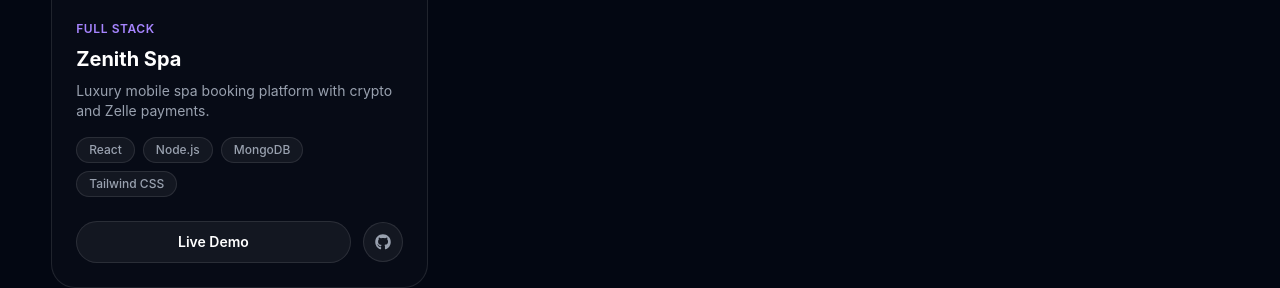
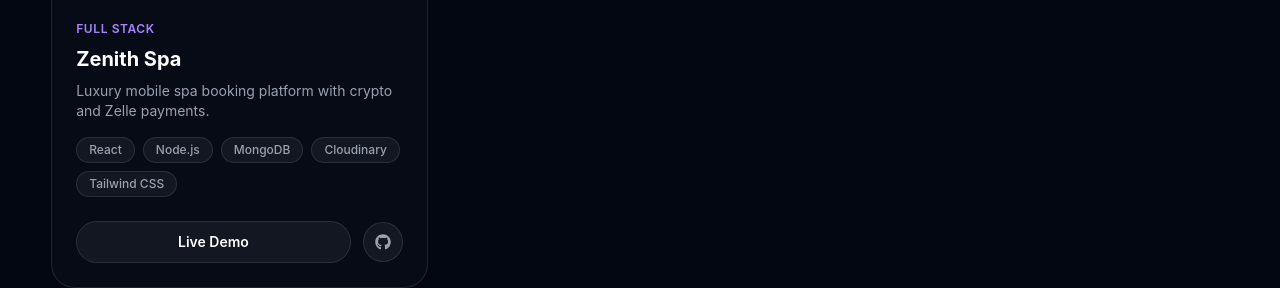
Before and after one commit to Tobyishiwu/tobyishiwu-portfolio, a React (Vite) app: page / in a window 1280 px wide. Shown: the part 1680-1968 px from the top of the page. Built offline with nearby package versions, Linux system fonts and the light colour scheme.

Commit message:
Refactor projects into shared data file for easier updates

```diff
--- /dev/null
+++ b/src/data/projects.js
@@ -0,0 +1,20 @@
+export const projects = [
+  {
+    name: "Zenith Spa",
+    tag: "FULL STACK",
+    image: "/images/projects/zenithspa.jpg",
+    shortDescription: "Luxury mobile spa booking platform with crypto and Zelle payments.",
+    description: "A luxury mobile spa booking platform with a five-step booking flow, dynamic admin-managed services and therapists, and crypto and Zelle payment options.",
+    stack: ["React", "Node.js", "MongoDB", "Cloudinary", "Tailwind CSS"],
+    liveUrl: "https://zenithspa.online",
+    repoUrl: "https://github.com/Tobyishiwu/zenith-spa",
+    featured: true,
+  },
+
+
+
+];
+
+export default projects;
+
+export const getFeaturedProjects = () => projects.filter((p) => p.featured);
--- a/src/pages/Home.jsx
+++ b/src/pages/Home.jsx
@@ -9,6 +9,7 @@ import {
 import { HiOutlineLightBulb, HiOutlineCodeBracketSquare, HiOutlineRocketLaunch, HiOutlineWrenchScrewdriver } from "react-icons/hi2";
 import Container from "../components/ui/Container";
 import Button from "../components/ui/Button";
+import { getFeaturedProjects } from "../data/projects";
 
 const STATS = [
   { label: "Projects Completed", value: "10+" },
@@ -18,17 +19,7 @@ const STATS = [
   { label: "Remote Work Ready", value: "Global" },
 ];
 
-const PROJECTS = [
-  {
-    name: "Zenith Spa",
-    tag: "FULL STACK",
-    image: "/images/projects/zenithspa.jpg",
-    description: "Luxury mobile spa booking platform with crypto and Zelle payments.",
-    stack: ["React", "Node.js", "MongoDB", "Tailwind CSS"],
-    liveUrl: "https://zenithspa.online",
-    repoUrl: "https://github.com/Tobyishiwu/zenith-spa",
-  },
-];
+const PROJECTS = getFeaturedProjects();
 
 const PROCESS = [
   {
@@ -225,7 +216,7 @@ function Home() {
                     {project.tag}
                   </p>
                   <h3 className="text-xl font-bold text-white">{project.name}</h3>
-                  <p className="mt-2 text-sm text-gray-400">{project.description}</p>
+                  <p className="mt-2 text-sm text-gray-400">{project.shortDescription}</p>
                   <div className="mt-4 flex flex-wrap gap-2">
                     {project.stack.map((tech) => (
                       <span key={tech} className="text-xs font-medium text-gray-400 bg-white/5 border border-white/10 rounded-full px-3 py-1">
--- a/src/pages/Projects.jsx
+++ b/src/pages/Projects.jsx
@@ -1,18 +1,7 @@
 import { motion } from "framer-motion";
 import { FaGithub } from "react-icons/fa";
 import Container from "../components/ui/Container";
-
-const PROJECTS = [
-  {
-    name: "Zenith Spa",
-    tag: "FULL STACK",
-    image: "/images/projects/zenithspa.jpg",
-    description: "A luxury mobile spa booking platform with a five-step booking flow, dynamic admin-managed services and therapists, and crypto and Zelle payment options.",
-    stack: ["React", "Node.js", "MongoDB", "Cloudinary", "Tailwind CSS"],
-    liveUrl: "https://zenithspa.online",
-    repoUrl: "https://github.com/Tobyishiwu/zenith-spa",
-  },
-];
+import { projects as PROJECTS } from "../data/projects";
 
 function ProjectCard({ project, index }) {
   return (
```
